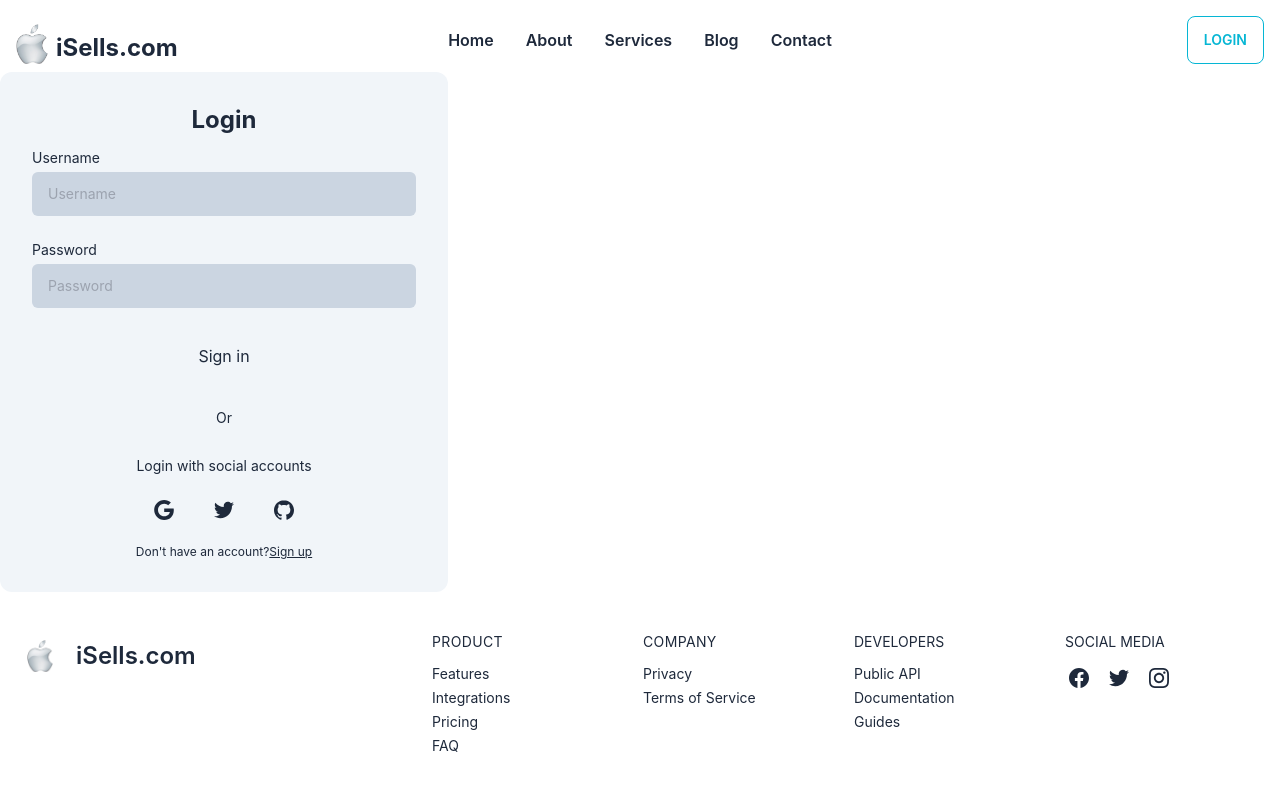
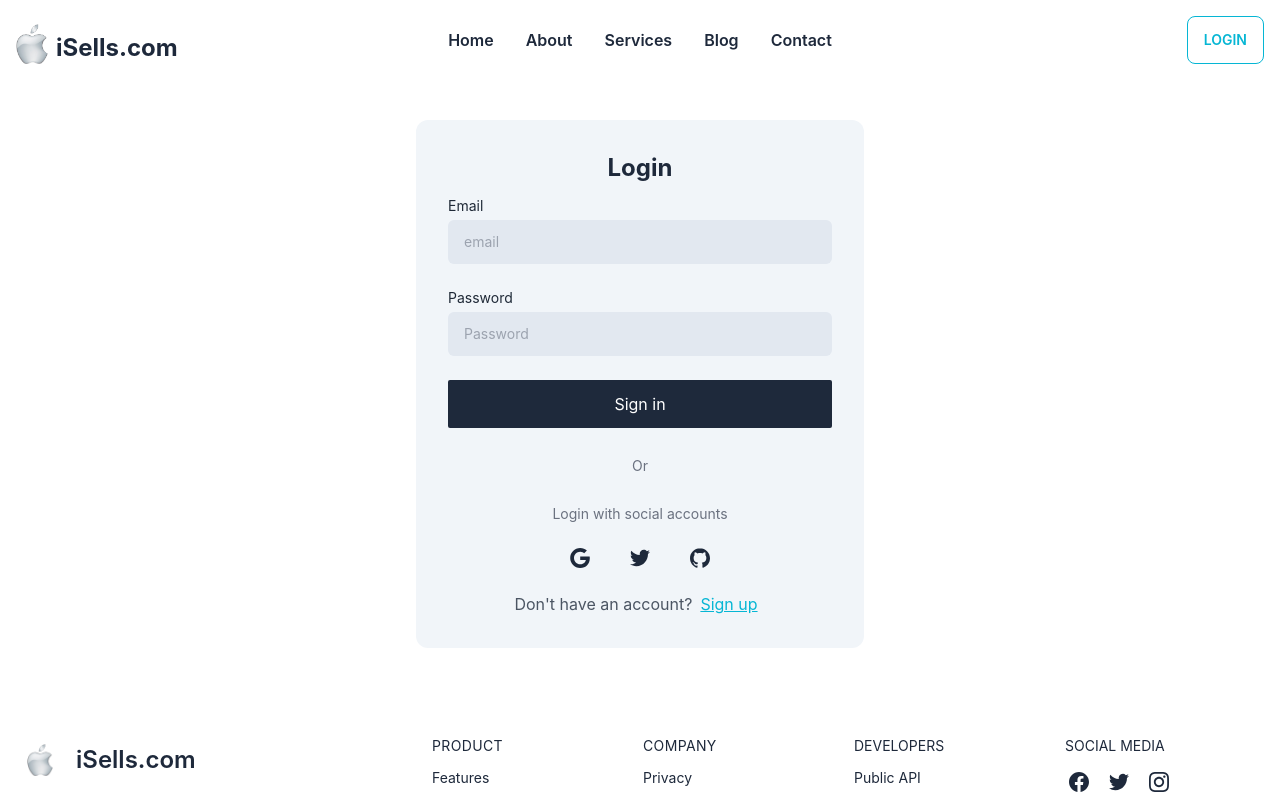
Before and after one commit to AnhaSamea/iSellsDotCom, a React (Create React App) app: page /login in a window 1280 px wide. Shown: the top 794 px of the page. Built offline with nearby package versions, Linux system fonts and the light colour scheme; no server answers.

Commit message:
react icons installed

```diff
--- a/package.json
+++ b/package.json
@@ -11,6 +11,7 @@
     "react": "^18.2.0",
     "react-dom": "^18.2.0",
     "react-hot-toast": "^2.4.0",
+    "react-icons": "^4.6.0",
     "react-router-dom": "^6.4.3",
     "react-scripts": "5.0.1",
     "web-vitals": "^2.1.4"
--- a/src/Pages/Authentication/Login/Login.js
+++ b/src/Pages/Authentication/Login/Login.js
@@ -3,30 +3,31 @@ import { Link } from 'react-router-dom';
 
 const Login = () => {
     return (
-        <div className="w-full max-w-md p-8 space-y-3 rounded-xl bg-slate-100">
+<div className='flex justify-center my-12'>
+<div className="w-full max-w-md p-8 space-y-3 rounded-xl bg-slate-100">
             <h1 className="text-2xl font-bold text-center">Login</h1>
             <form novalidate="" action="" className="space-y-6 ng-untouched ng-pristine ng-valid">
                 <div className="space-y-1 text-sm">
-                    <label for="username" className="block dark:text-gray-400">Username</label>
-                    <input type="text" name="username" id="username" placeholder="Username" className="w-full px-4 py-3 rounded-md dark:border-gray-700 bg-slate-300 focus:dark:border-violet-400" />
+                    <label for="email" className="block text-gray-800">Email</label>
+                    <input type="text" name="email" id="email" placeholder="email" className="w-full px-4 py-3 rounded-md dark:border-gray-700 bg-slate-200 focus:dark:border-violet-400" />
                 </div>
                 <div className="space-y-1 text-sm">
-                    <label for="password" className="block dark:text-gray-400">Password</label>
-                    <input type="password" name="password" id="password" placeholder="Password" className="w-full px-4 py-3 rounded-md dark:border-gray-700 bg-slate-300 focus:dark:border-violet-400" />
+                    <label for="password" className="block text-gray-800">Password</label>
+                    <input type="password" name="password" id="password" placeholder="Password" className="w-full px-4 py-3 rounded-md dark:border-gray-700 bg-slate-200 focus:dark:border-violet-400" />
                     {/* <div className="flex justify-end text-xs dark:text-gray-400">
 				<a rel="noopener noreferrer" href="#">Forgot Password?</a>
 			</div> */}
                 </div>
-                <button className="block w-full p-3 text-center rounded-sm dark:text-gray-900 dark:bg-violet-400">Sign in</button>
+                <button className="block w-full p-3 text-center rounded-sm text-white bg-slate-800">Sign in</button>
             </form>
             <div className="flex items-center pt-4 space-x-1">
                 <div className="flex-1 h-px sm:w-16 dark:bg-gray-700"></div>
-                <p className="px-3 text-sm dark:text-gray-400">Or</p>
+                <p className="px-3 text-sm text-gray-500">Or</p>
                 <div className="flex-1 h-px sm:w-16 dark:bg-gray-700"></div>
             </div>
             <div className="flex items-center pt-4 space-x-1">
                 <div className="flex-1 h-px sm:w-16 dark:bg-gray-700"></div>
-                <p className="px-3 text-sm dark:text-gray-400">Login with social accounts</p>
+                <p className="px-3 text-sm text-gray-500">Login with social accounts</p>
                 <div className="flex-1 h-px sm:w-16 dark:bg-gray-700"></div>
             </div>
             <div className="flex justify-center space-x-4">
@@ -46,10 +47,11 @@ const Login = () => {
                     </svg>
                 </button>
             </div>
-            <p className="text-xs text-center sm:px-6 dark:text-gray-400">Don't have an account?
-                <Link rel="noopener noreferrer" href="#" className="underline dark:text-gray-100">Sign up</Link>
+            <p className="text-md text-center sm:px-6 text-gray-600">Don't have an account?
+                <Link rel="noopener noreferrer" href="#" className="underline text-cyan-500 px-2">Sign up</Link>
             </p>
         </div>
+</div>
     );
 };
 
```
Also changed, not shown: 1 other file (tests, documents, lock files or other folders).
